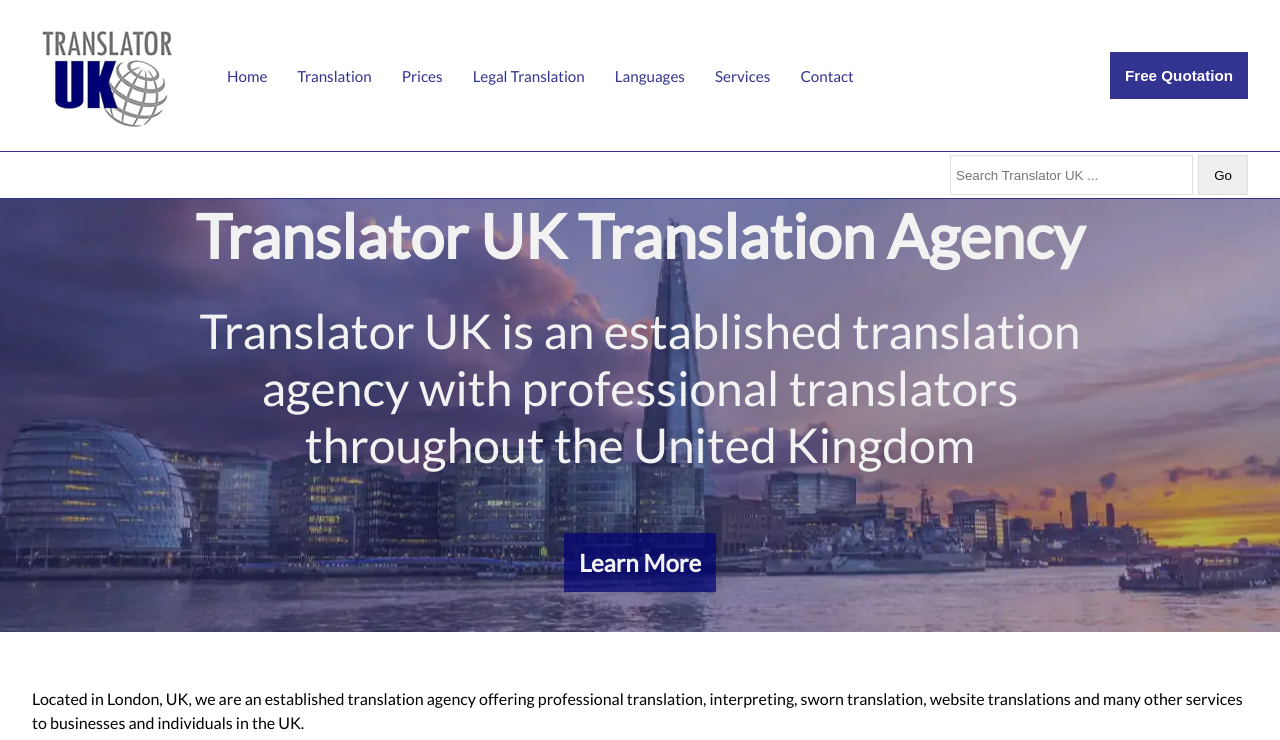
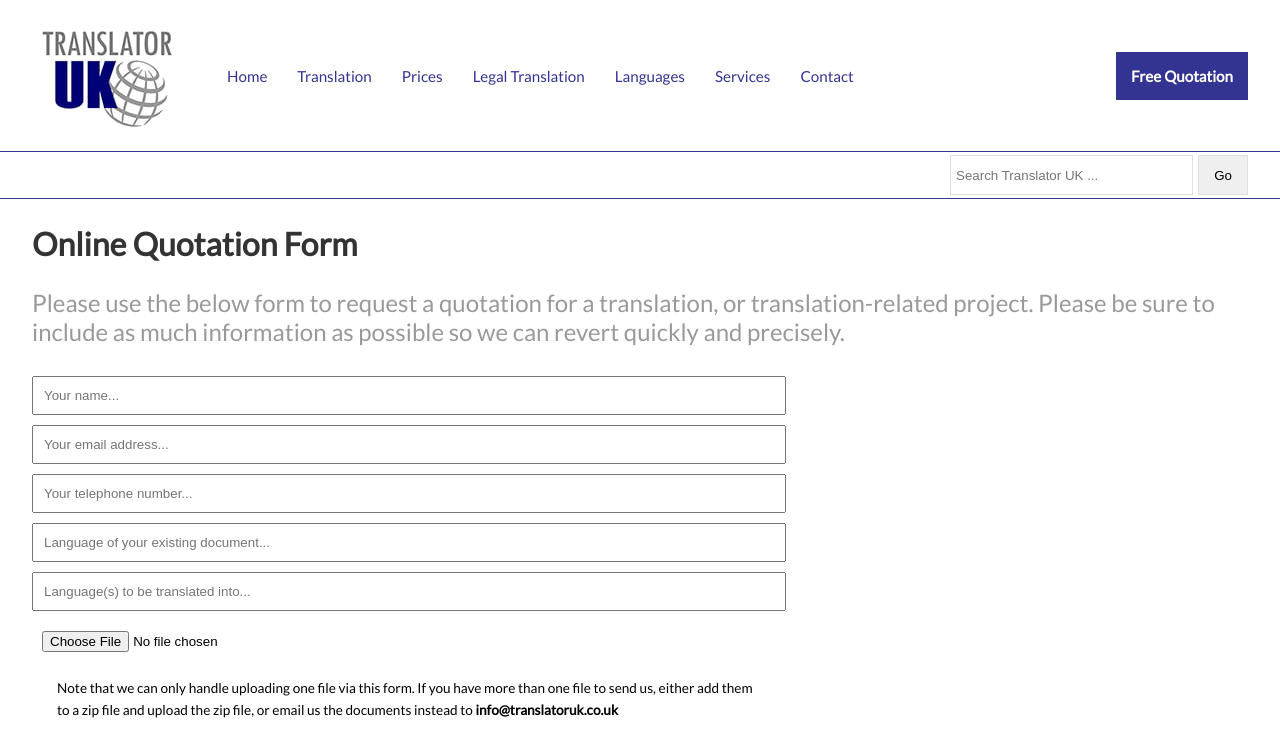
Before and after one commit to ChanMyaeOo/jj-global-translation, a React (Create React App) app: page /quote in a window 1280 px wide. Shown: the top 740 px of the page. Built offline with nearby package versions, Linux system fonts and the light colour scheme.

Commit message:
added quote form page

```diff
--- a/src/App.js
+++ b/src/App.js
@@ -16,11 +16,17 @@
 import LanguageDetail from './pages/language-detail/LanguageDetail'
 import TranslationDetail from './pages/translation-detail/TranslationDetail'
 import About from './pages/about/About'
+import QuoteForm from './pages/quote-form/QuoteForm'
 
 const App = () => {
     return (
          <Router>
             <Switch>
+                <Route path="/quote">
+                    <Layout>
+                        <QuoteForm />
+                    </Layout>
+                </Route>
                 <Route path="/about">
                     <Layout>
                         <About />
--- a/src/components/header/Header.js
+++ b/src/components/header/Header.js
@@ -34,9 +34,9 @@
                 </ul>
 
 
-                <button className={classes.headerBtn}>
+                <Link to="/quote" className={classes.headerBtn}>
                     Free Quotation
-                </button>
+                </Link>
             </div>
             <div className={classes.resMenu} id="res">
                 <ul>
--- a/src/components/header/styles.js
+++ b/src/components/header/styles.js
@@ -37,6 +37,7 @@
         outline: 'none',
         cursor: 'pointer',
         padding: '15px',
+        textDecoration: 'none',
         "&:hover": {
             textDecoration: 'underline',
         }
--- a/src/components/showcase/Showcase.js
+++ b/src/components/showcase/Showcase.js
@@ -1,5 +1,6 @@
 import React from 'react'
 import Grid from '@material-ui/core/Grid';
+import { Link } from 'react-router-dom'
 import useStyles from './styles'
 import Quote from '../../images/quote.webp'
 import Item from './item/Item'
@@ -12,7 +13,9 @@
 
             <p className={classes.showcaseContent}>Since 2010, Translator UK have been using carefully-selected translators in the United Kingdom and world-wide to service our international client base providing on-time, accurate and professional translated documents, contracts, certificates and much more.</p>
 
-            <img src={Quote} alt="quote" className={classes.quote} />
+            <Link to="/quote">
+                <img src={Quote} alt="quote" className={classes.quote} />
+            </Link>
             <p>Our translations are always performed by highly qualified translators that always translate into their mother tongue. This is of paramount importance to ensure that the translation reads as though a native speaker wrote the document originally. We started our company offering only Spanish to English translation and English to Spanish translation services, but now we are pleased to offer translations in virtually every other language.</p>
 
             <h3>Primary Translation Services</h3>
--- /dev/null
+++ b/src/pages/quote-form/QuoteForm.js
@@ -0,0 +1,31 @@
+import React from 'react'
+import { Link } from 'react-router-dom'
+import useStyles from './styles'
+
+const QuoteForm = () => {
+    const classes = useStyles();
+    return (
+        <div className={classes.quoteFormWrap}>
+            <div className={classes.quoteFormHeader}>
+                <h2>Online Quotation Form</h2>
+                <h3>Please use the below form to request a quotation for a translation, or translation-related project. Please be sure to include as much information as possible so we can revert quickly and precisely.</h3>
+            </div>
+
+            <form className={classes.quoteForm}>
+                <input type="text" placeholder="Your name..." />
+                <input type="email" placeholder="Your email address..." />
+                <input type="text" placeholder="Your telephone number..." />
+                <input type="text" placeholder="Language of your existing document..." />
+                <input type="text" placeholder="Language(s) to be translated into..." />
+                <input type="file" />
+                <p>Note that we can only handle uploading one file via this form. If you have more than one file to send us, either add them to a zip file and upload the zip file, or email us the documents instead to <strong>info@translatoruk.co.uk</strong></p>
+                <textarea placeholder="Additional information..."></textarea>
+                <button>Request Quote</button>
+            </form>
+
+            <p>The confidentiality of your enquiry and any files to Translator UK will be held in the strictest of confidence in line with the latest policies pertaining to GDPR. Submitting information on this page is acknowledgement that you accept our terms and conditions and our privacy policy as stated at: <Link to="/" className={classes.termAndCond}>Terms &amp; Conditions</Link></p>
+        </div>
+    )
+}
+
+export default QuoteForm
--- /dev/null
+++ b/src/pages/quote-form/styles.js
@@ -0,0 +1,72 @@
+import { makeStyles } from "@material-ui/core/styles";
+
+const useStyles = makeStyles((theme) => ({
+    quoteFormWrap: {
+        width: '95vw',
+        maxWidth: '1280px',
+        margin: '0 auto',
+        "& > p": {
+            lineHeight: '1.5rem',
+            marginBottom: '30px'
+        }
+    },
+    termAndCond: {
+        textDecoration: 'none',
+        color: 'rgba(0,0,118,0.80)',
+        "&:hover": {
+            textDecoration: 'underline'
+        }
+    },
+    quoteFormHeader: {
+        "& > h2": {
+            fontSize: '32px',
+            color: 'rgba(0,0,0,0.80)',
+            margin: '25px 0'
+        },
+        "& > h3": {
+            fontSize: '24px',
+            color: 'rgba(0,0,0,0.40)',
+            fontWeight: 'normal'
+        }
+    },
+    quoteForm: {
+        maxWidth: '60%',
+        margin: "25px 0",
+        "& > input": {
+            width: '100%',
+            margin: '5px 0',
+            padding: '10px'
+        },
+        "& > p": {
+            fontSize: '85%',
+            margin: "10px 0 20px 25px",
+            lineHeight: '1.4rem'
+        },
+        "& > textarea": {
+            padding: '10px',
+            width: '100%',
+            maxWidth: '100%',
+            minHeight: '80px',
+            fontFamily: 'Lato'
+        },
+        "& > button": {
+            padding: '10px',
+            margin: '15px 0'
+        }
+    },
+    [theme.breakpoints.down('xs')]: {
+        quoteFormHeader: {
+            "& > h2": {
+                fontSize: '20.8px'
+            },
+            "& > h3": {
+                fontSize: '16px'
+            }
+        },
+        quoteForm: {
+            maxWidth: '92%'
+        }
+    }
+}));
+
+export default useStyles;
```
